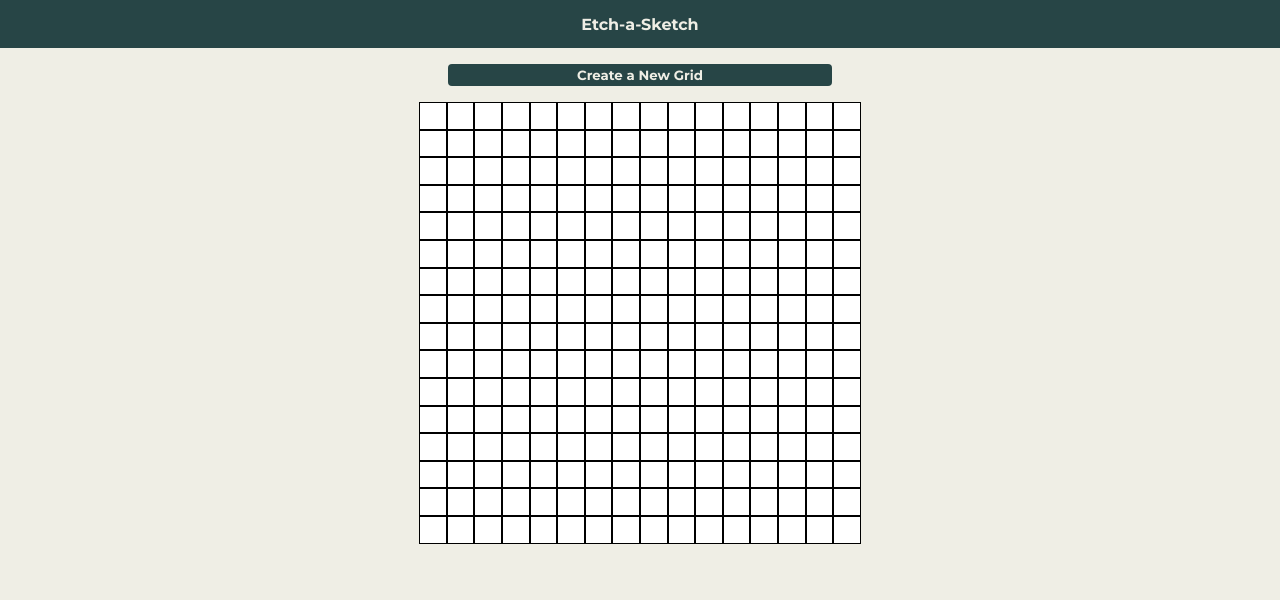
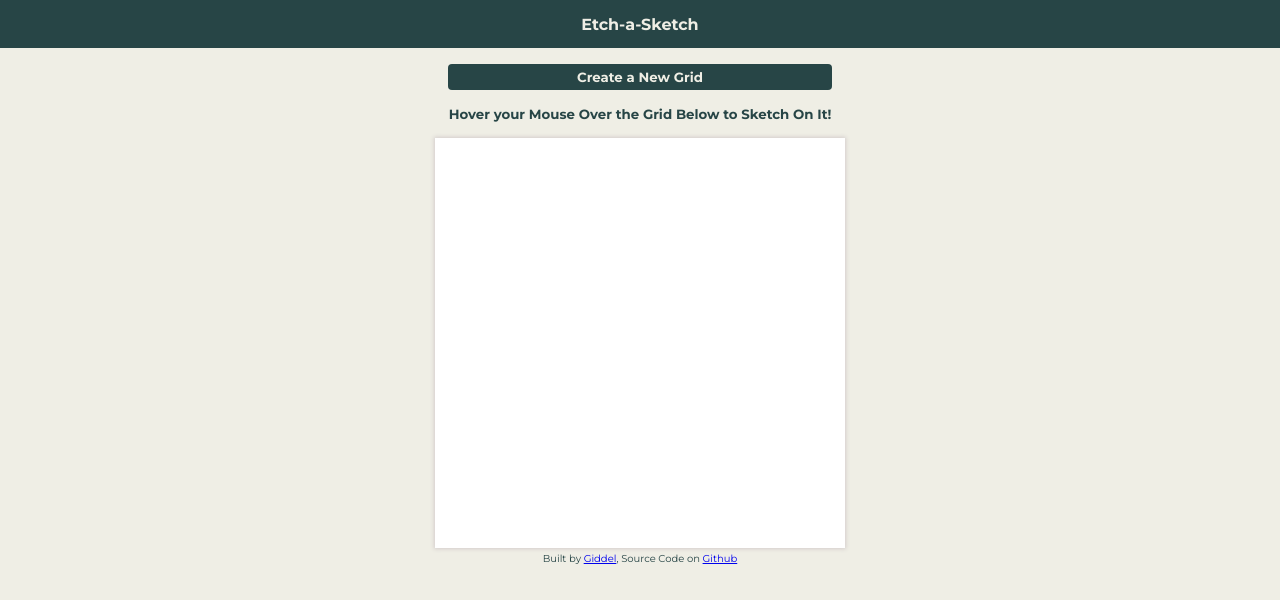
Before and after one commit to giddeluk/etch-a-sketch, a plain HTML site: page index.html in a window 1280 px wide. Drawn offline with Linux system fonts and the light colour scheme.

Commit message:
Added Instructions text and Footer(Github Links)

```diff
--- a/index.html
+++ b/index.html
@@ -13,9 +13,18 @@
 <body>
     <div class="nav"><p><b>Etch-a-Sketch</b></p></div>
     <button id="newGrid"><b>Create a New Grid</b></button>
+    <p id="instructions"><b>Hover your Mouse Over the Grid Below to Sketch On It!</b></p>
     <div id="mainContainer">
         <div id="subContainer"></div>
     </div>
+
+
+    <div id="footer">
+        <p>Built by <a href="https://github.com/giddeluk">Giddel</a>, Source Code on <a href="https://github.com/giddeluk/rockpaperscissors">Github</a></p>
+    </div>
+
+
+
     <script src="script.js">
 
     </script>
--- a/script.js
+++ b/script.js
@@ -68,6 +68,7 @@ newGrid.addEventListener("click", () => {
 
 })
 
+let color
 // Adds the mouseover event to all gridboxes
 function addHoverEffect(){
     let gridBoxes = document.querySelectorAll(".gridBox");
--- a/styles.css
+++ b/styles.css
@@ -4,7 +4,6 @@
   padding: 0;
 }
 .gridBox{
-  border: 0.1px solid black;
   width: 2vw;
   height: 2vw;
 }
@@ -15,6 +14,7 @@
 }
 #mainContainer{
   padding: 0;
+  box-shadow: 0.3px 0.1px 4px 1px #d3cccc;
 }
 body{
   display: flex;
@@ -26,10 +26,15 @@ body{
   background-color: #274546;
   color: #EFEEE5;
   border: none;
-  padding: 3px;
+  padding: 5px;
   border-radius: 4px;
   margin: 2vh;
   width: 50vw;
+}
+#instructions{
+  color: #274546;
+  margin-bottom: 2vh;
+  font-size: smaller;
 }
 /* Navbar */
 .nav{
@@ -44,6 +49,11 @@ body{
 .nav > p{
   color: #EFEEE5;
 }
+#footer{
+  font-size: 10px;
+  color: #274546;
+  margin-top: 0.5vh;
+}
 
 /* Media Queries */
 @media only screen and (min-width: 900px){
```
